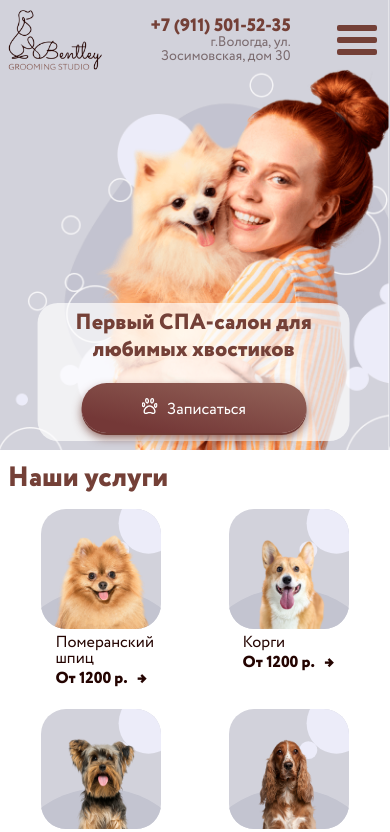
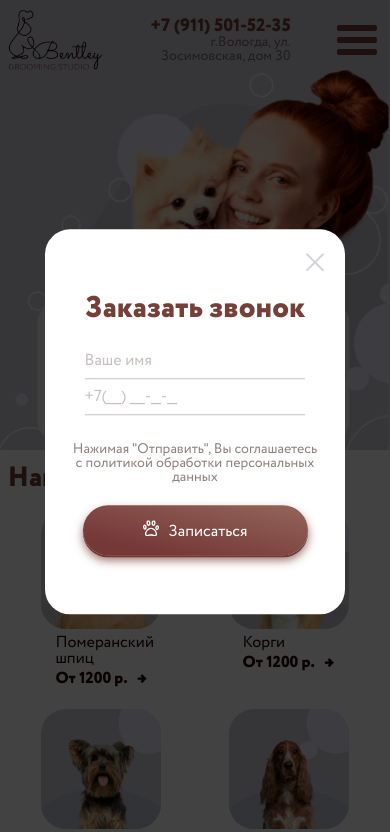
Before and after one commit to AntonLihtar/test-site, a plain HTML site: page index.html in a window 390 px wide. Shown: the top 832 px of the page. Drawn offline with nearby package versions, Linux system fonts and the light colour scheme.

Commit message:
add modal window and css style

```diff
--- a/index.html
+++ b/index.html
@@ -12,6 +12,7 @@
 
 <body>
     <div class="wrapper">
+
         <header class="header">
             <div class="container">
                 <div class="header-w">
@@ -51,7 +52,7 @@
                 <div class="swiper-wrapper">
                     <!-- Slides -->
                     <div class="swiper-slide" style="background-image: url('img/slider/banner.png');">
-                        <!-- <img src="img/slider/banner.png" alt="banner"> -->
+
                         <div class="container">
                             <div class="slide-text">
                                 <div class="slide-text__title">Первый СПА-салон
@@ -270,9 +271,36 @@
                 </div>
             </div>
         </section>
+
+
+
     </div>
-    <section class="price"></section>
+    <section class="popup">
+        <div class="popup-wrapper">
+            <div class="popup__title">Заказать звонок</div>
+            <div class="popup__forms">
+                <span class="popup__form">
+                    <input type="text" placeholder="Ваше имя" value size="40">
+                </span>
+                <span class="popup__form">
+                    <input id="phone" type="text" placeholder="+7(___) ___-__-__">
+                </span>
+            </div>
+            <div class="popup-block">
+                <div class="popup-block__text">Нажимая "Отправить", Вы соглашаетесь с
+                    <span href="#">политикой обработки персональных данных</span>
+                </div>
+                <button class="slide-text__btn popup__btn"><img src="icons/header/logo_btn.svg"
+                        alt="icon">Записаться</button>
+            </div>
+            <svg >
+                <use href="icons/close.svg#close"></use>
+            </svg>
+        </div>
+    </section>
+
     <script src="https://cdn.jsdelivr.net/npm/swiper@9/swiper-bundle.min.js"></script>
+    <script src="https://unpkg.com/imask"></script>
     <script src="js/script.js"></script>
 
 </body>
--- a/js/script.js
+++ b/js/script.js
@@ -15,3 +15,8 @@ new Swiper('.swiper', {
     //скорость
     speed: 2000
 });
+
+let phoneMask = IMask(
+    document.getElementById('phone'), {
+      mask: '+{7}(000)000-00-00'
+    });
--- a/sass/_general.scss
+++ b/sass/_general.scss
@@ -14,7 +14,7 @@ body {
 //скрывает пузыри
 .wrapper {
     overflow: hidden;
-
+    position: relative;
 }
 
 .container {
--- a/sass/_header.scss
+++ b/sass/_header.scss
@@ -82,7 +82,7 @@
             display: flex;
             flex-direction: column;
             justify-content: center;
-            align-items: end;
+            align-items: flex-end;
 
             &__phone {
                 color: $main-color;
--- a/sass/_media.scss
+++ b/sass/_media.scss
@@ -137,7 +137,6 @@
 
 @media (max-width: 767px) {
 
-
     .header-w {
         top: 10px;
 
@@ -190,6 +189,43 @@
             }
 
         }
+    }
+
+    .popup {
+        &-wrapper {
+            width: 525px;
+            padding: 30px 50px;
+
+        }
+
+        &__title {
+            text-align: center;
+            font-size: 38px;
+            margin-top: 20px;
+        }
+
+        &__forms {
+            margin: 0 auto;
+            width: 70%;
+            flex-direction: column;
+        }
+        &__form{
+            width: 100%;
+        }
+
+        &-block {
+            flex-direction: column;
+
+            &__text {
+                text-align: center;
+            }
+
+            button.popup__btn {
+                margin: 21px;
+            }
+        }
+
+
     }
 }
 
@@ -250,6 +286,19 @@
             grid-template-columns: repeat(2, 1fr);
         }
     }
+
+    .popup {
+        &-wrapper {
+            width: 400px;
+            padding: 3% 7%;
+        }
+        &__forms{
+            width: 90%;
+        }
+        &-block__text{
+            font-size: 14px;
+        }
+    }
 }
 
 @media (max-width: 450px) {
@@ -278,4 +327,16 @@
         }
     }
 
+    .popup {
+        &-wrapper {
+            max-width: 300px;
+        }
+
+        &__title {
+            text-align: center;
+            font-size: 30px;
+            margin-top: 50px;
+        }
+    }
+
 }
--- /dev/null
+++ b/sass/_popup.scss
@@ -0,0 +1,121 @@
+.popup {
+    position: fixed;
+    top: 0;
+    width: 100%;
+    height: 100%;
+    background: #000000bd;
+    z-index: 5;
+
+
+    &-wrapper {
+        width: 745px;
+        min-height: 280px;
+
+        position: absolute;
+        top: 50%;
+        left: 50%;
+        transform: translate(-50%, -50%);
+
+        border-radius: 25px;
+        background-color: #fff;
+        padding: 46px 60px 50px;
+
+        //свг крест
+        svg {
+            display: block;
+            position: absolute;
+            top: 18px;
+            right: 20px;
+            width: 25px;
+            height: 25px;
+            fill: #D2D2DB;
+            cursor: pointer;
+
+            &:hover {
+                use {
+                    fill: $main-color;
+                }
+            }
+        }
+    }
+
+    &__title {
+        font-family: Circe;
+        font-weight: 800;
+        font-size: 42px;
+        line-height: 120%;
+        color: $main-color;
+        margin-bottom: 16px;
+    }
+
+    &__forms {
+        display: flex;
+        justify-content: space-between;
+        width: 100%;
+        min-height: 37px;
+    }
+
+    &__form {
+        width: 48%;
+
+        input {
+            width: 100%;
+            height: 100%;
+            border: none;
+            border-bottom: 1px solid #23040140;
+            padding: 6px 0;
+            background: none;
+
+            box-sizing: border-box;
+            font-weight: 400;
+            font-size: 16px;
+            line-height: 100%;
+            color: #743837;
+            font-family: "Circe", sans-serif;
+            outline: none;
+
+
+            &::placeholder {
+                color: #23040140;
+            }
+
+            &:focus {
+                outline: none;
+                border-bottom: 1px solid $main-color;
+                color: $main-color;
+            }
+        }
+    }
+
+    &-block {
+        margin: 27px auto;
+        min-height: 50px;
+        width: 100%;
+        display: flex;
+        justify-content: space-between;
+        align-items: center;
+
+        &__text {
+            font-family: Circe;
+            width: 100%;
+            font-weight: 400;
+            font-size: 16px;
+            line-height: 100%;
+            color: #23040180;
+            text-decoration: none;
+            cursor: pointer;
+
+            span:hover {
+                text-decoration: underline;
+            }
+        }
+
+        button.popup__btn {
+            margin: 0;
+        }
+
+    }
+
+
+
+}
--- a/sass/style.scss
+++ b/sass/style.scss
@@ -4,4 +4,5 @@
 @import 'header';
 @import 'slider';
 @import 'services';
+@import 'popup';
 @import 'media';
```
Also changed, not shown: css/style.min.css, icons/close.svg (added), img/services_after_before/left_c.png (deleted), 2 other files.
